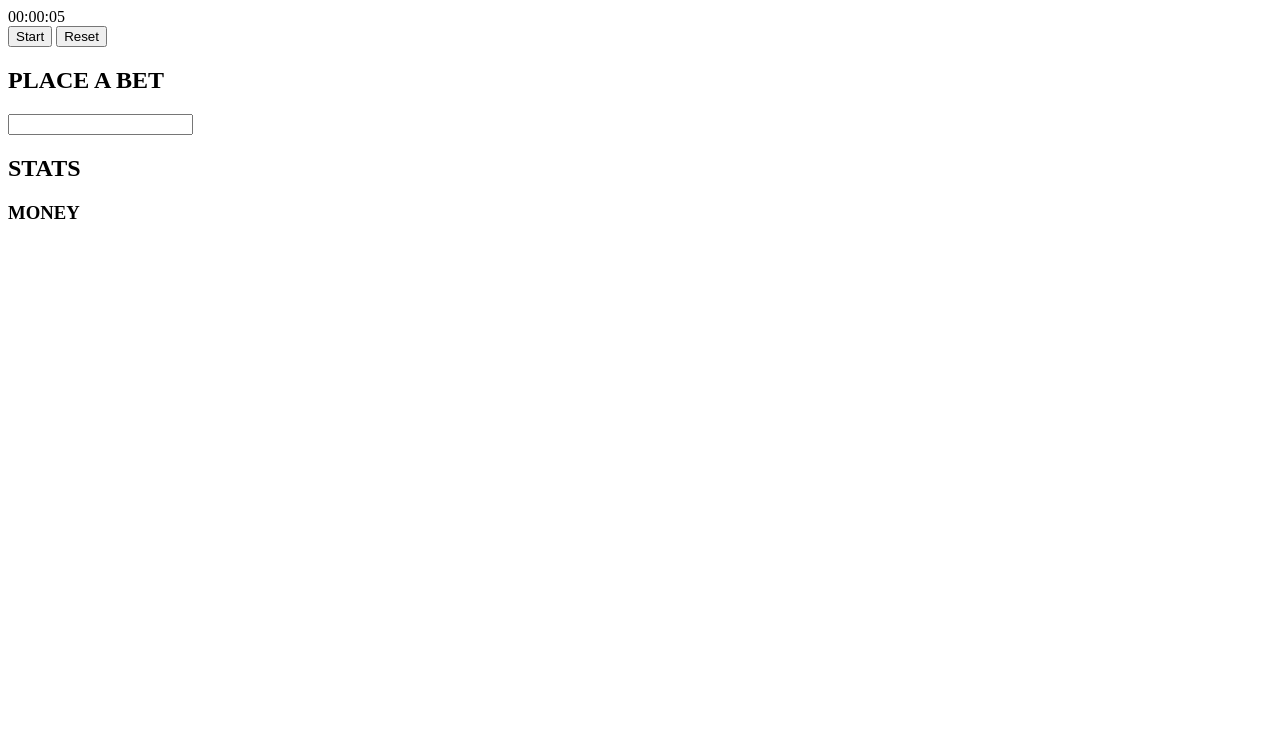
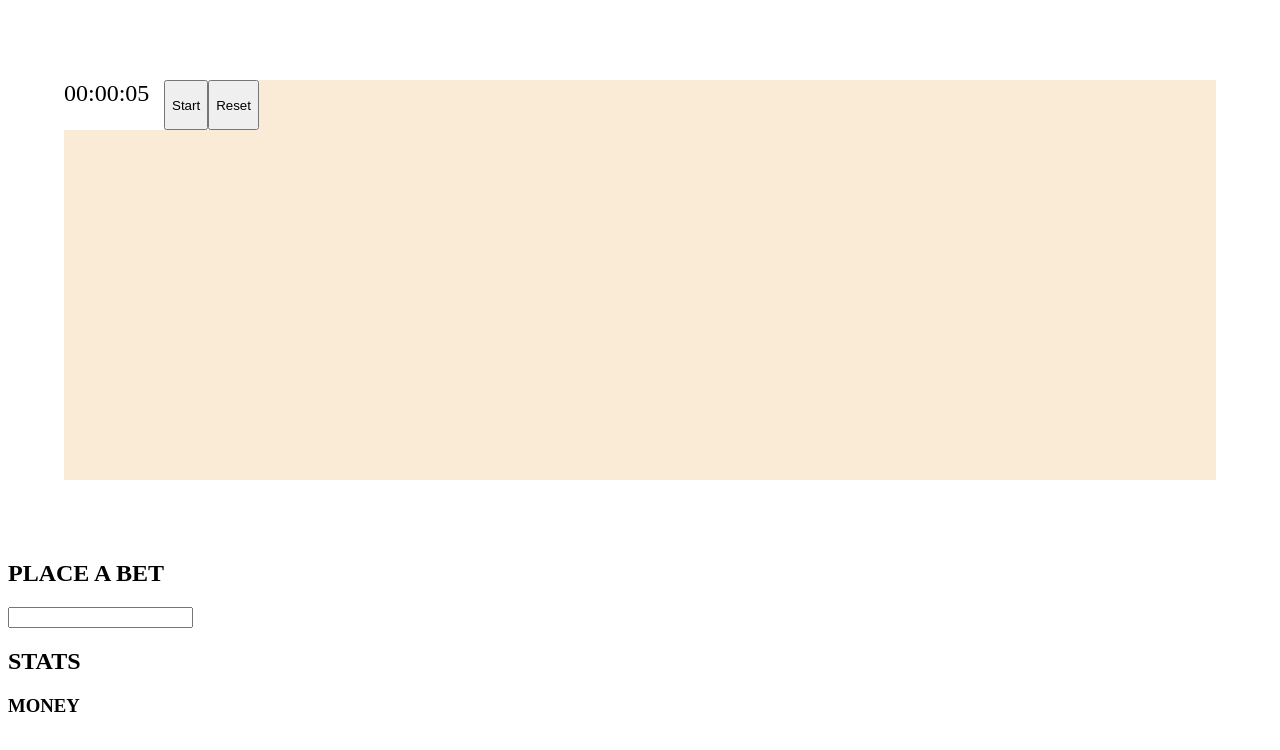
Before and after one commit to abisfong/dino-bets, a website built with webpack: page index.html in a window 1280 px wide. Built offline with nearby package versions, Linux system fonts and the light colour scheme.

Commit message:
Begin styling race view and timer

```diff
--- a/index.html
+++ b/index.html
@@ -12,8 +12,10 @@
   <div class="race-view">
     <div class="timer">
       <div class="time"></div>
-      <button class="timer-start-pause-btn">Start</button>
-      <button class="timer-reset-btn">Reset</button>
+      <div class="timer-buttons">
+        <button class="timer-start-pause-btn">Start</button>
+        <button class="timer-reset-btn">Reset</button>
+      </div>
     </div>
   </div>
   <div class="bet-view">
--- a/src/index.scss
+++ b/src/index.scss
@@ -0,0 +1,2 @@
+@use './scss/race-view';
+@use './scss/timer';
--- /dev/null
+++ b/src/scss/_race-view.scss
@@ -0,0 +1,8 @@
+.race-view {
+  width: 90vw;
+  height: 50vh;
+  min-height: 300px;
+  margin: 10vh auto;
+
+  background-color: antiquewhite;
+}
--- a/src/scss/_timer.scss
+++ b/src/scss/_timer.scss
@@ -0,0 +1,20 @@
+.timer {
+  display: flex;
+  height: 50px;
+  width: fit-content;
+
+  justify-content: space-between;
+
+  background-color: white;
+}
+
+.time {
+  width: 100px;
+
+  font-size: 24px;
+  // font-family: ;
+}
+
+.timer-buttons {
+  display: flex;
+}
```
Also changed, not shown: spec/timer_spec.js (+6 -0 lines), dist/main.css, src/scss/_race-vew.scss (deleted).
